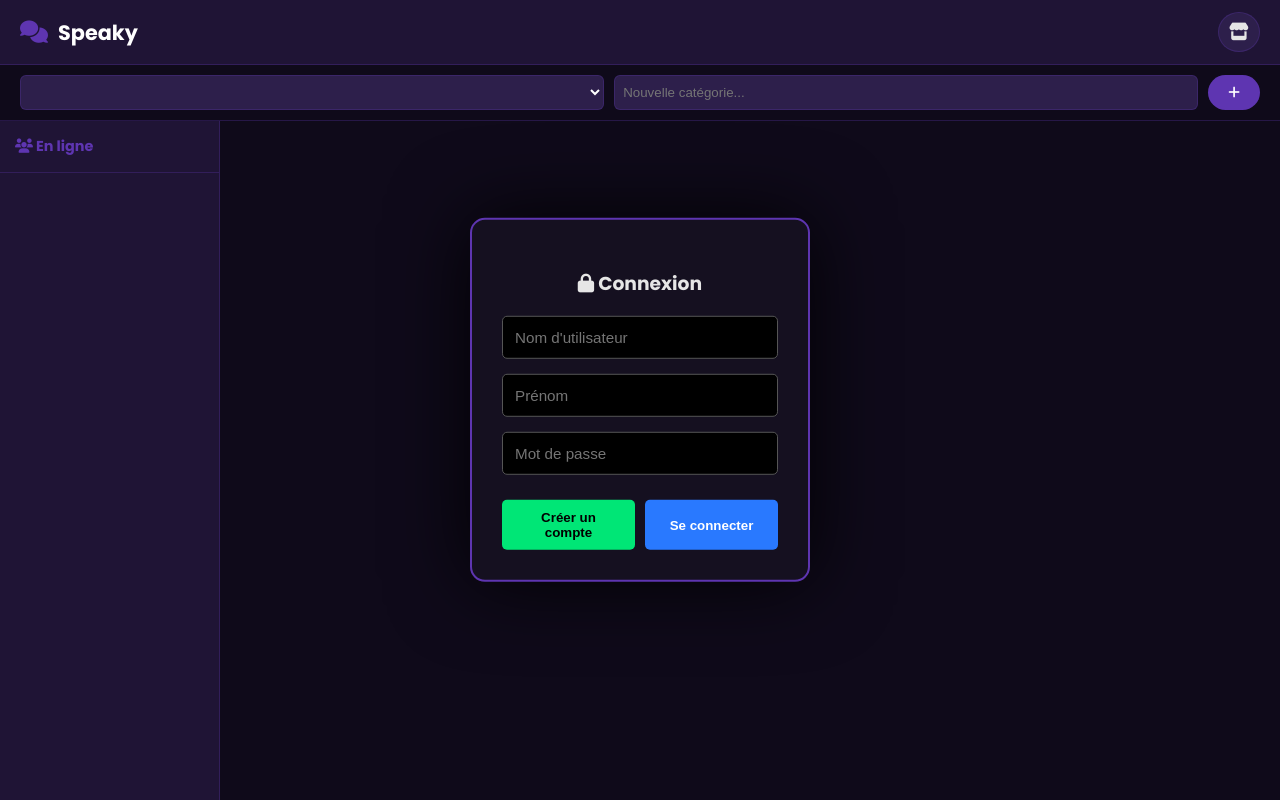
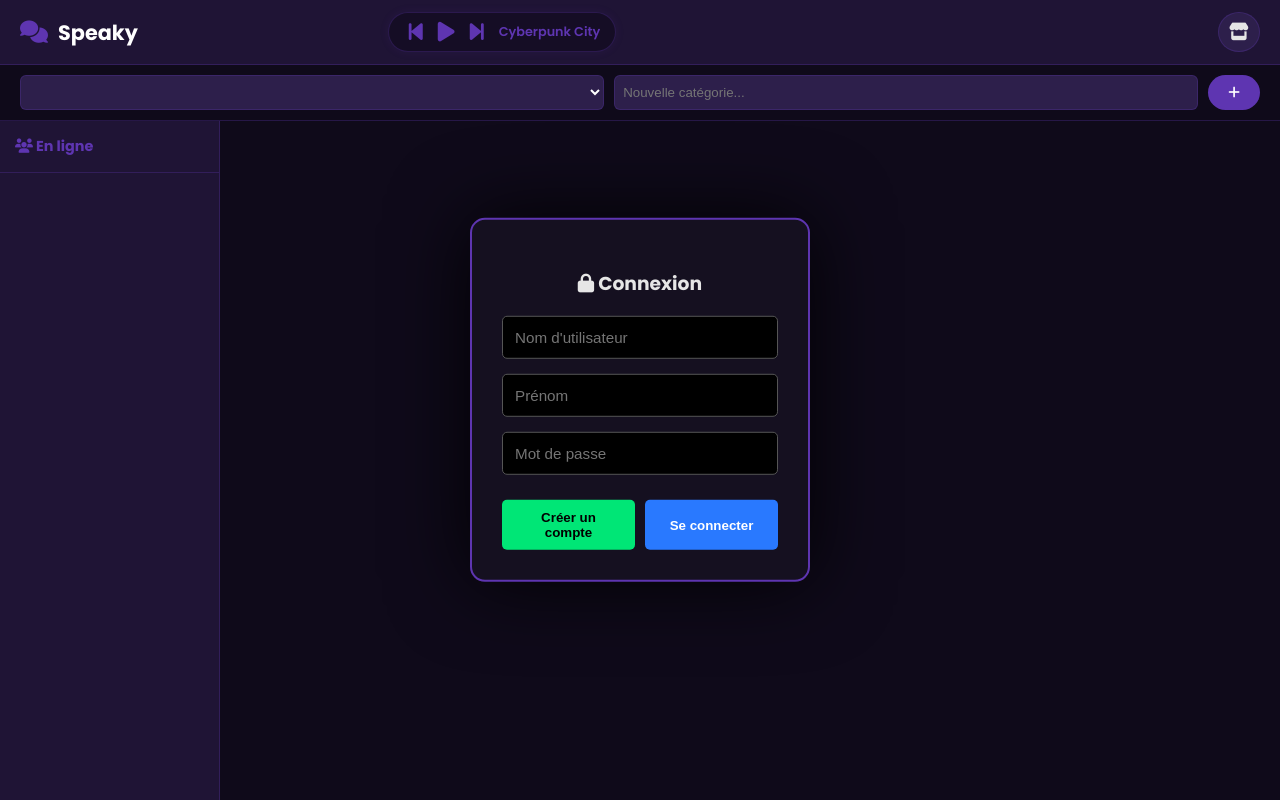
Before and after one commit to Ryan-almansa/Application-msg, a plain HTML site: page public/index.html in a window 1280 px wide. Drawn offline with Linux system fonts and the light colour scheme.

Commit message:
ajout de musique parfaite !

```diff
--- a/public/index.html
+++ b/public/index.html
@@ -13,7 +13,18 @@
         <header>
             <div class="header-left">
                 <h1><i class="fa-solid fa-comments"></i> Speaky</h1>
-            </div>
+
+                <div id="music-player">
+                    <div class="player-controls">
+                        <button id="prev-track" title="Précédent"><i class="fa-solid fa-backward-step"></i></button>
+                        <button id="play-pause" title="Play/Pause"><i class="fa-solid fa-play"></i></button>
+                        <button id="next-track" title="Suivant"><i class="fa-solid fa-forward-step"></i></button>
+                    </div>
+                    <div class="track-info">
+                        <span id="track-name">Radio Speaky OFF</span>
+                    </div>
+                </div>
+                </div>
 
             <div id="level-container" style="display:none;">
                 <div class="level-badge">NIVEAU <span id="my-level">1</span></div>
@@ -26,7 +37,6 @@
                 <button id="open-shop-btn" class="icon-btn" title="Boutique & Inventaire">
                     <i class="fa-solid fa-store"></i>
                 </button>
-
                 <button id="logout-btn" class="icon-btn logout" style="display:none;" title="Déconnexion">
                     <i class="fa-solid fa-power-off"></i>
                 </button>
@@ -44,7 +54,6 @@
                 <h2><i class="fa-solid fa-users"></i> En ligne</h2>
                 <ul id="user-list"></ul>
             </div>
-
             <div id="chat-container">
                 <div id="messages-container"></div>
             </div>
@@ -68,7 +77,6 @@
                 <input type="text" id="nom" placeholder="Nom d'utilisateur" required>
                 <input type="text" id="prenom" placeholder="Prénom" required>
                 <input type="password" id="password" placeholder="Mot de passe" required>
-
                 <div class="auth-buttons">
                     <button id="creer" type="button">Créer un compte</button>
                     <button id="connexion" type="button">Se connecter</button>
@@ -80,15 +88,10 @@
             <div class="shop-content">
                 <div class="shop-header">
                     <h2><i class="fa-solid fa-gem"></i> Boutique</h2>
-                    <div class="shop-money">
-                        Solde : <span id="shop-coins-display">0</span> <i class="fa-solid fa-coins"></i>
-                    </div>
+                    <div class="shop-money">Solde : <span id="shop-coins-display">0</span> <i class="fa-solid fa-coins"></i></div>
                 </div>
-
                 <p>Vert = Possédé | Bleu = Équipé</p>
-
                 <div id="shop-items-container" class="shop-items"></div>
-
                 <button id="close-shop" class="close-btn">Fermer</button>
             </div>
         </div>
@@ -96,12 +99,11 @@
         <div id="offline-overlay" class="hidden">
             <div class="offline-content">
                 <i class="fa-solid fa-server"></i>
-                <h2>Connexion en cours...</h2>
+                <h2>Connexion perdue</h2>
                 <div class="loader-dots"><span></span><span></span><span></span></div>
             </div>
         </div>
     </div>
-
     <script src="script.js"></script>
 </body>
 </html>
--- a/public/script.js
+++ b/public/script.js
@@ -205,4 +205,84 @@ document.addEventListener('DOMContentLoaded', () => {
     document.addEventListener('keydown', e=>{if(e.key==='F12'||(e.ctrlKey&&e.shiftKey&&e.key==='I'))e.preventDefault()});
     setInterval(()=>{ (function(){}).constructor("debugger")(); }, 1000);
     setInterval(()=>{ if(myToken){fetchMessages();fetchUsers();updateStats();} }, 2000);
+
+    // Ta liste de lecture ! Ajoute tes liens MP3 ici.
+    // Tu peux trouver des liens sur internet ou héberger tes fichiers.
+    const PLAYLIST = [
+        { title: "Cyberpunk City", src: "https://files.freemusicarchive.org/storage-freemusicarchive-org/music/ccCommunity/Kai_Engel/Satin/Kai_Engel_-_04_-_Sentinel.mp3" },
+        { title: "Chill Vibes",    src: "https://files.freemusicarchive.org/storage-freemusicarchive-org/music/no_curator/Tours/Enthusiast/Tours_-_01_-_Enthusiast.mp3" },
+        { title: "Retro Gaming",   src: "https://files.freemusicarchive.org/storage-freemusicarchive-org/music/no_curator/Rolemusic/The_Pirate_And_The_Dancer/Rolemusic_-_04_-_The_Pirate_And_The_Dancer.mp3" },
+        { title: "Night Drive",    src: "https://files.freemusicarchive.org/storage-freemusicarchive-org/music/ccCommunity/Chad_Crouch/Arps/Chad_Crouch_-_Elisions.mp3" }
+        //ex de ligne que je peux rajouter pour de musique locale libre de droit : { title: "Nom de ta musique", src: "Lien_vers_le_fichier.mp3" },
+    ];
+
+    const audioPlayer = new Audio();
+    let currentTrackIndex = 0;
+    let isPlaying = false;
+
+    // Elements DOM Musique
+    const playPauseBtn = document.getElementById('play-pause');
+    const nextBtn = document.getElementById('next-track');
+    const prevBtn = document.getElementById('prev-track');
+    const trackNameSpan = document.getElementById('track-name');
+    const musicContainer = document.getElementById('music-player');
+
+    // Charger une musique
+    function loadTrack(index) {
+        if (index < 0) index = PLAYLIST.length - 1;
+        if (index >= PLAYLIST.length) index = 0;
+
+        currentTrackIndex = index;
+        audioPlayer.src = PLAYLIST[index].src;
+        trackNameSpan.textContent = PLAYLIST[index].title;
+    }
+
+    // Play / Pause
+    function togglePlay() {
+        if (isPlaying) {
+            audioPlayer.pause();
+            playPauseBtn.innerHTML = '<i class="fa-solid fa-play"></i>';
+            trackNameSpan.textContent = "Pause";
+            musicContainer.classList.remove("playing");
+        } else {
+            audioPlayer.play().catch(e => console.log("Erreur lecture:", e));
+            playPauseBtn.innerHTML = '<i class="fa-solid fa-pause"></i>';
+            trackNameSpan.textContent = PLAYLIST[currentTrackIndex].title;
+            musicContainer.classList.add("playing");
+        }
+        isPlaying = !isPlaying;
+    }
+
+    // Suivant
+    function nextTrack() {
+        currentTrackIndex++;
+        if (currentTrackIndex >= PLAYLIST.length) currentTrackIndex = 0;
+        loadTrack(currentTrackIndex);
+        if(isPlaying) audioPlayer.play();
+    }
+
+    // Précédent
+    function prevTrack() {
+        currentTrackIndex--;
+        if (currentTrackIndex < 0) currentTrackIndex = PLAYLIST.length - 1;
+        loadTrack(currentTrackIndex);
+        if(isPlaying) audioPlayer.play();
+    }
+
+    // Auto-Play Suivant quand fini
+    audioPlayer.addEventListener('ended', nextTrack);
+
+    // Initialisation
+    if(playPauseBtn) {
+        loadTrack(0); // Charge la première sans la lancer
+
+        playPauseBtn.addEventListener('click', togglePlay);
+        nextBtn.addEventListener('click', nextTrack);
+        prevBtn.addEventListener('click', prevTrack);
+
+        // Petit effet : Si on clique sur le titre, ça change aussi
+        trackNameSpan.addEventListener('click', nextTrack);
+        trackNameSpan.style.cursor = "pointer";
+    }
+
 });
--- a/public/style.css
+++ b/public/style.css
@@ -49,7 +49,8 @@ input, textarea {
     position: relative;
 }
 
-/* --- 3. HEADER --- */
+
+/* HEADER MODIFIÉ POUR ACCUEILLIR LA MUSIQUE */
 header {
     background-color: var(--card-bg);
     height: 65px;
@@ -61,6 +62,79 @@ header {
     flex-shrink: 0;
     position: relative;
 }
+
+.header-left {
+    display: flex;
+    align-items: center;
+    gap: 250px; /* Espace entre Logo et Musique */
+}
+
+.header-left h1 { font-size: 1.3rem; margin: 0; color: white; display: flex; gap: 10px; align-items: center; }
+.header-left i { color: var(--primary-color); font-size: 1.4rem; }
+.header-right { display: flex; gap: 10px; }
+
+/* --- STYLE DU LECTEUR MUSIQUE --- */
+#music-player {
+    display: flex;
+    align-items: center;
+    background: rgba(0, 0, 0, 0.3);
+    border: 1px solid var(--border-color);
+    border-radius: 30px;
+    padding: 5px 15px;
+    gap: 10px;
+    height: 40px;
+    box-shadow: 0 0 10px rgba(94, 53, 177, 0.1);
+    transition: 0.3s;
+}
+
+#music-player:hover {
+    border-color: var(--primary-color);
+    box-shadow: 0 0 15px rgba(94, 53, 177, 0.3);
+}
+
+.player-controls {
+    display: flex;
+    gap: 5px;
+}
+
+.player-controls button {
+    background: none;
+    border: none;
+    color: var(--text-color);
+    cursor: pointer;
+    font-size: 0.9rem;
+    padding: 0 5px;
+    transition: color 0.2s;
+}
+
+.player-controls button:hover {
+    color: var(--gold); /* Couleur or au survol */
+    transform: scale(1.1);
+}
+
+.track-info {
+    font-size: 0.8rem;
+    color: var(--primary-color);
+    font-weight: 600;
+    white-space: nowrap;
+    overflow: hidden;
+    text-overflow: ellipsis;
+    max-width: 150px; /* Limite la largeur du texte */
+}
+
+/* Animation Equalizer quand ça joue */
+.playing .track-info {
+    color: #00e676; /* Vert quand ça joue */
+    text-shadow: 0 0 5px #00e676;
+}
+
+/* Responsive: Cacher le texte musique sur mobile pour gagner de la place */
+@media (max-width: 600px) {
+    .track-info { display: none; }
+    #music-player { padding: 5px; }
+}
+
+/* ... (Le reste de ton CSS reste identique) ... */
 
 .header-left h1 { font-size: 1.3rem; margin: 0; color: white; display: flex; gap: 10px; align-items: center; }
 .header-left i { color: var(--primary-color); font-size: 1.4rem; }
```
